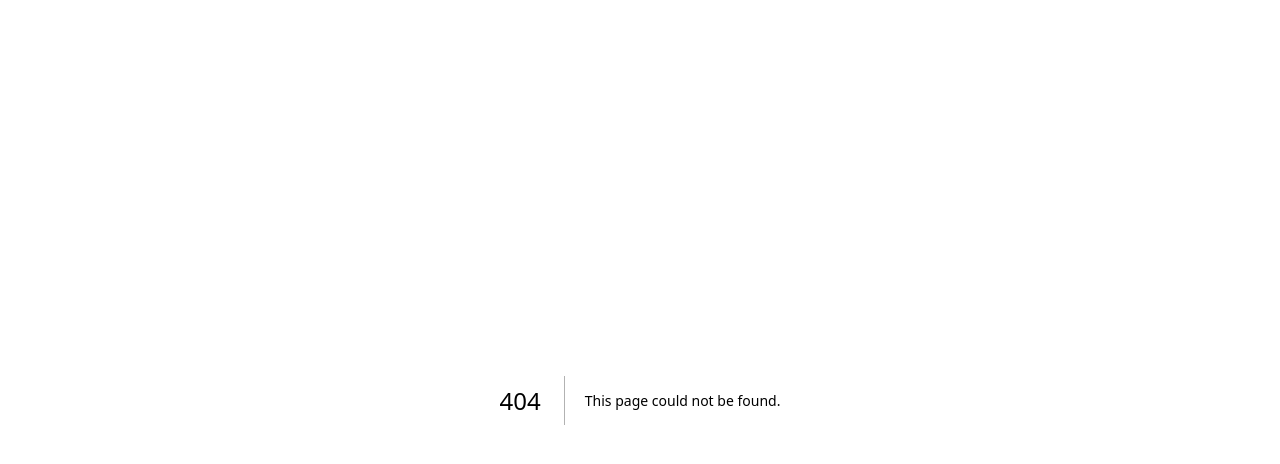
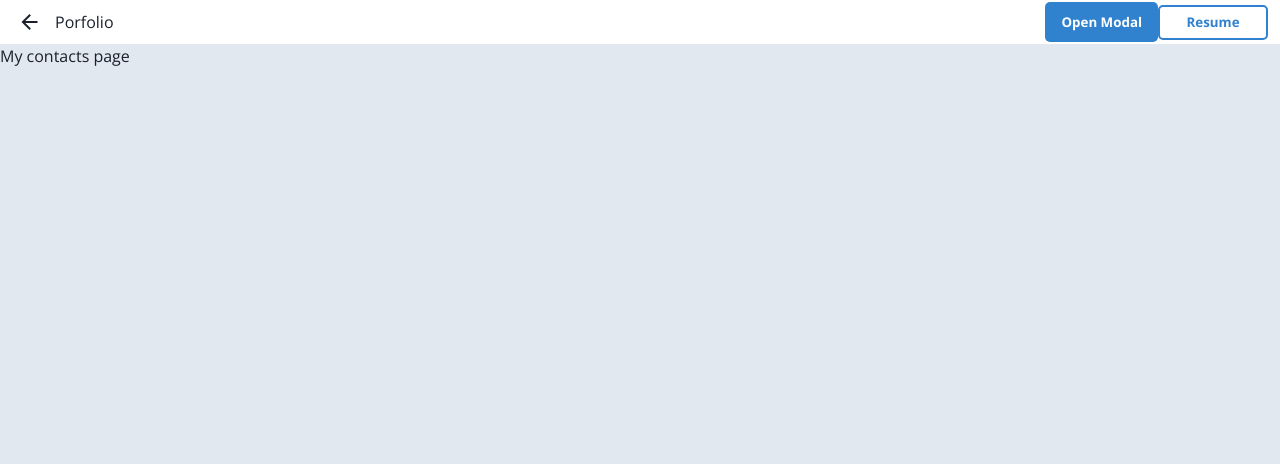
Before and after one commit to lucas-botelho/dev-portfolio, a Next.js app in the folder dev-portfolio/: page /contacts in a window 1280 px wide. Before the commit this address had no page. Shown: the top 464 px of the page. Built offline with nearby package versions, Linux system fonts and the light colour scheme.

Commit message:
layout components and styling with chakra ui

```diff
--- a/dev-portfolio/package.json
+++ b/dev-portfolio/package.json
@@ -9,6 +9,7 @@
     "lint": "next lint"
   },
   "dependencies": {
+    "@chakra-ui/icons": "^2.0.19",
     "@chakra-ui/react": "^2.6.1",
     "@emotion/react": "^11.11.0",
     "@emotion/styled": "^11.11.0",
--- /dev/null
+++ b/dev-portfolio/src/app/contacts/page.tsx
@@ -0,0 +1,8 @@
+import React from "react";
+
+type ContactProps = {};
+
+const page: React.FC<ContactProps> = () => {
+  return <div>My contacts page</div>;
+};
+export default page;
--- a/dev-portfolio/src/app/layout.tsx
+++ b/dev-portfolio/src/app/layout.tsx
@@ -1,6 +1,8 @@
 "use client";
 import { ChakraProvider } from "@chakra-ui/react";
 import { theme } from "../chakra/theme";
+import Navbar from "@/components/Navbar/Navbar";
+import Layout from "@/components/Layout/Layout";
 export default function RootLayout({
   children,
 }: {
@@ -10,7 +12,9 @@ export default function RootLayout({
     <html lang="en">
       <head />
       <body>
-        <ChakraProvider theme={theme}>{children}</ChakraProvider>
+        <ChakraProvider theme={theme}>
+          <Layout>{children}</Layout>
+        </ChakraProvider>
       </body>
     </html>
   );
--- a/dev-portfolio/src/app/page.tsx
+++ b/dev-portfolio/src/app/page.tsx
@@ -2,5 +2,5 @@ import Image from "next/image";
 import styles from "./page.module.css";
 
 export default function Home() {
-  return <>Hello </>;
+  return <>Hello</>;
 }
--- /dev/null
+++ b/dev-portfolio/src/chakra/button.tsx
@@ -0,0 +1,43 @@
+import type { ComponentStyleConfig } from "@chakra-ui/theme";
+
+export const Button: ComponentStyleConfig = {
+  baseStyle: {
+    borderRadius: "5px",
+    fontSize: "10pt",
+    fontWeight: 700,
+    _focus: {
+      boxShadow: "none",
+    },
+  },
+  sizes: {
+    sm: {
+      fontSize: "8pt",
+    },
+    md: {
+      fontSize: "10pt",
+      // height: "28px",
+    },
+  },
+  variants: {
+    solid: {
+      color: "white",
+      bg: "blue.500",
+      _hover: {
+        bg: "blue.400",
+      },
+    },
+    outline: {
+      color: "blue.500",
+      border: "2px solid",
+      borderColor: "blue.500",
+    },
+    oauth: {
+      height: "34px",
+      border: "1px solid",
+      borderColor: "gray.300",
+      _hover: {
+        bg: "gray.50",
+      },
+    },
+  },
+};
--- a/dev-portfolio/src/chakra/theme.tsx
+++ b/dev-portfolio/src/chakra/theme.tsx
@@ -2,6 +2,7 @@ import { extendTheme } from "@chakra-ui/react";
 import "@fontsource/open-sans/300.css";
 import "@fontsource/open-sans/400.css";
 import "@fontsource/open-sans/700.css";
+import { Button } from "./button";
 // 2. Call `extendTheme` and pass your custom values
 export const theme = extendTheme({
   colors: {
@@ -19,5 +20,7 @@ export const theme = extendTheme({
       },
     }),
   },
-  components: {},
+  components: {
+    Button,
+  },
 });
--- /dev/null
+++ b/dev-portfolio/src/components/Layout/Layout.tsx
@@ -0,0 +1,16 @@
+import React, { ReactNode } from "react";
+import Navbar from "../Navbar/Navbar";
+
+type layoutProps = {
+  children: ReactNode;
+};
+
+const layout: React.FC<layoutProps> = ({ children }) => {
+  return (
+    <>
+      <Navbar />
+      <main>{children}</main>
+    </>
+  );
+};
+export default layout;
--- /dev/null
+++ b/dev-portfolio/src/components/Modal/Resume/ResumeModal.tsx
@@ -0,0 +1,40 @@
+import React from "react";
+import {
+  Modal,
+  ModalOverlay,
+  ModalContent,
+  ModalHeader,
+  ModalFooter,
+  ModalBody,
+  ModalCloseButton,
+  useDisclosure,
+  Button,
+} from "@chakra-ui/react";
+
+type ResumeModalProps = {};
+
+const ResumeModal: React.FC<ResumeModalProps> = () => {
+  const { isOpen, onOpen, onClose } = useDisclosure();
+  return (
+    <>
+      <Button onClick={onOpen}>Open Modal</Button>
+
+      <Modal isOpen={isOpen} onClose={onClose}>
+        <ModalOverlay />
+        <ModalContent>
+          <ModalHeader>Modal Title</ModalHeader>
+          <ModalCloseButton />
+          <ModalBody>Modal Body</ModalBody>
+
+          <ModalFooter>
+            <Button colorScheme="blue" mr={3} onClick={onClose}>
+              Close
+            </Button>
+            <Button variant="ghost">Secondary Action</Button>
+          </ModalFooter>
+        </ModalContent>
+      </Modal>
+    </>
+  );
+};
+export default ResumeModal;
--- /dev/null
+++ b/dev-portfolio/src/components/Navbar/Navbar.tsx
@@ -0,0 +1,22 @@
+import { ArrowBackIcon } from "@chakra-ui/icons";
+import { Flex } from "@chakra-ui/react";
+import React from "react";
+import { useRouter } from "next/navigation";
+import RightContent from "./RightContent/RightContent";
+
+type NavbarProps = {};
+
+const Navbar: React.FC<NavbarProps> = () => {
+  const router = useRouter();
+
+  return (
+    <Flex bg={"white"} height={"44px"} padding={"6px 12px"} align={"center"}>
+      <Flex align={"center"} onClick={() => router.back()} flexGrow={1}>
+        <ArrowBackIcon boxSize={"6"} w={"35px"} mr={2} />
+        Porfolio
+      </Flex>
+      <RightContent />
+    </Flex>
+  );
+};
+export default Navbar;
--- /dev/null
+++ b/dev-portfolio/src/components/Navbar/RightContent/ResumeButton.tsx
@@ -0,0 +1,21 @@
+import { Button } from "@chakra-ui/react";
+import React from "react";
+
+type ResumeButtonProps = {};
+
+const ResumeButton: React.FC<ResumeButtonProps> = () => {
+  return (
+    <>
+      <Button
+        variant={"outline"}
+        height={"35px"}
+        display={{ base: "none", sm: "flex" }}
+        width={{ base: "70px", sm: "110px" }}
+        mr={0}
+      >
+        Resume
+      </Button>
+    </>
+  );
+};
+export default ResumeButton;
--- /dev/null
+++ b/dev-portfolio/src/components/Navbar/RightContent/RightContent.tsx
@@ -0,0 +1,18 @@
+import { Flex } from "@chakra-ui/react";
+import React from "react";
+import ResumeButton from "./ResumeButton";
+import ResumeModal from "@/components/Modal/Resume/ResumeModal";
+
+type RightContentProps = {};
+
+const RightContent: React.FC<RightContentProps> = () => {
+  return (
+    <>
+      <ResumeModal />
+      <Flex justify={"center"} align={"center"}>
+        <ResumeButton />
+      </Flex>
+    </>
+  );
+};
+export default RightContent;
```
Also changed, not shown: 1 other file (tests, documents, lock files or other folders).
